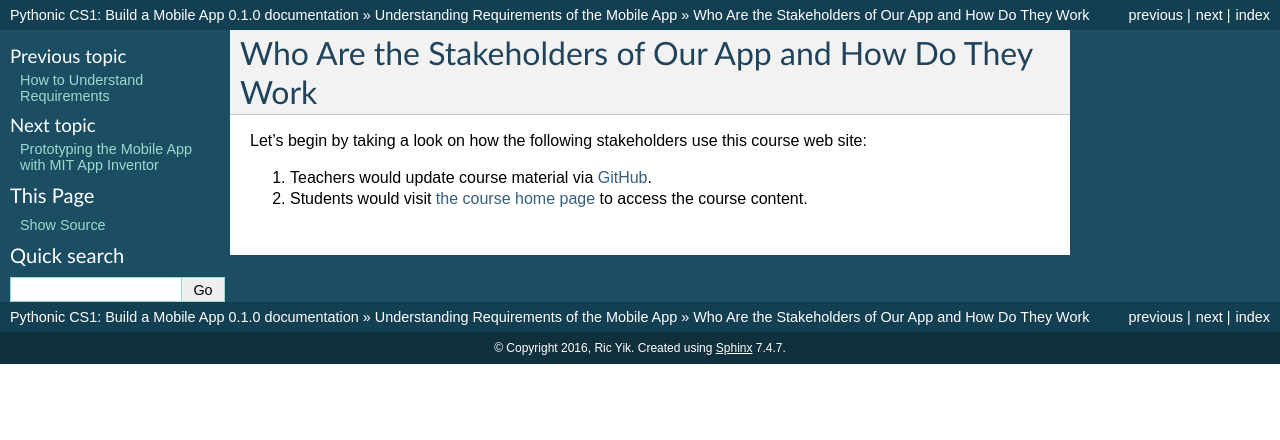
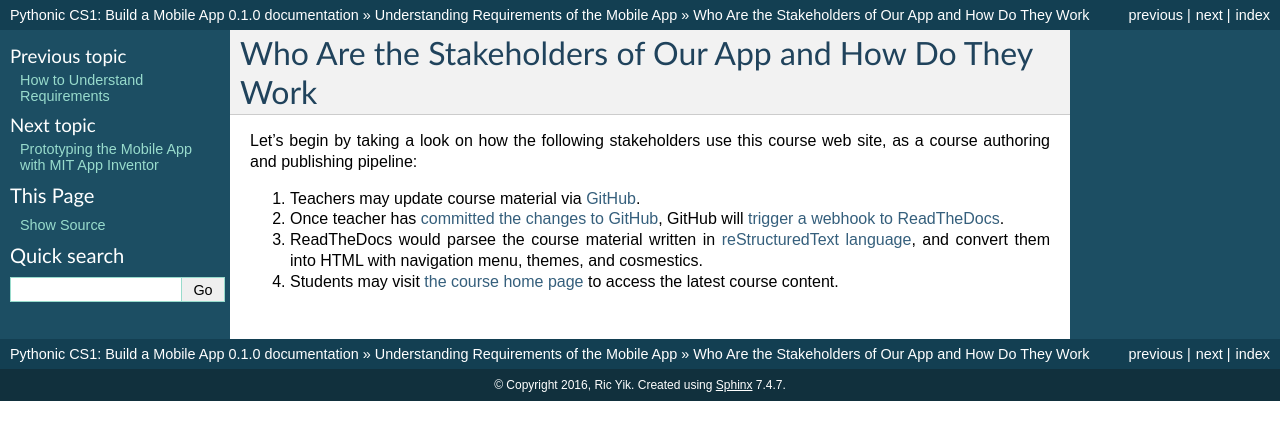
Before and after one commit to Aashritha27/mobileapp.course, a Sphinx documentation site: the page built from docs/who-are-the-stakeholders-of-our-app-and-how-do-they-work.rst, in a window 1280 px wide. Shown: the top 440 px of the page. Built offline with Sphinx 7.4.7, drawn with Linux system fonts in a browser that asks for light colours.

Commit message:
Pipeline

```diff
--- a/docs/who-are-the-stakeholders-of-our-app-and-how-do-they-work.rst
+++ b/docs/who-are-the-stakeholders-of-our-app-and-how-do-they-work.rst
@@ -2,7 +2,9 @@
 Who Are the Stakeholders of Our App and How Do They Work
 ========================================================
 
-Let's begin by taking a look on how the following stakeholders use this course web site:
+Let's begin by taking a look on how the following stakeholders use this course web site, as a course authoring and publishing pipeline:
 
-#. Teachers would update course material via `GitHub <https://github.com/pythonicbridge/mobileapp.course/tree/master/docs>`_.
-#. Students would visit `the course home page <http://pythonic-cs1-build-a-mobile-app.readthedocs.io/>`_ to access the course content.
+#. Teachers may update course material via `GitHub <https://github.com/pythonicbridge/mobileapp.course/tree/master/docs>`_.
+#. Once teacher has `committed the changes to GitHub <https://help.github.com/articles/editing-files-in-your-repository/>`_, GitHub will `trigger a webhook to ReadTheDocs <http://docs.readthedocs.io/en/latest/webhooks.html>`_.
+#. ReadTheDocs would parsee the course material written in `reStructuredText language <http://www.sphinx-doc.org/en/stable/rest.html>`_, and convert them into HTML with navigation menu, themes, and cosmestics.
+#. Students may visit `the course home page <http://pythonic-cs1-build-a-mobile-app.readthedocs.io/>`_ to access the latest course content.
```
